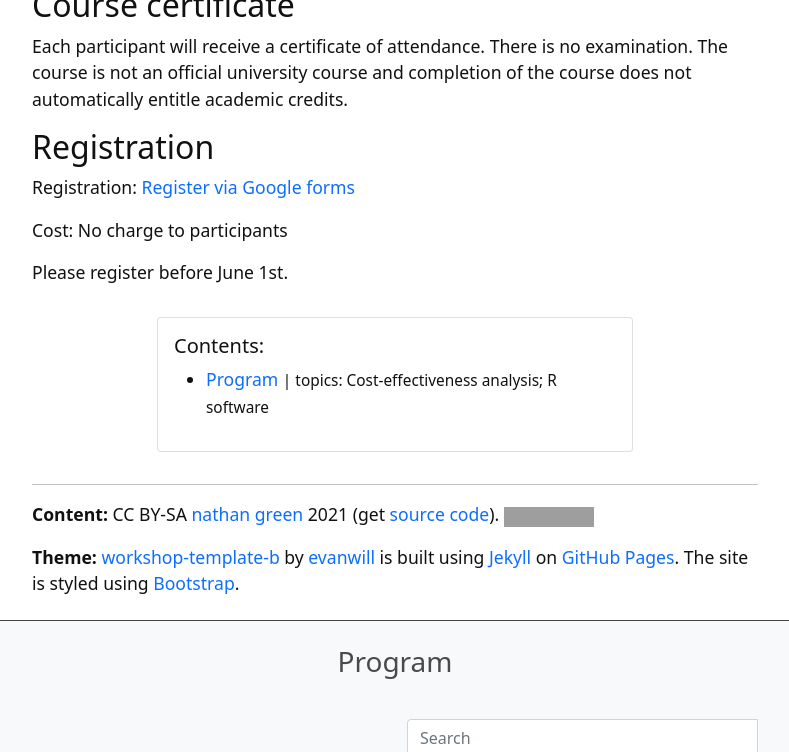
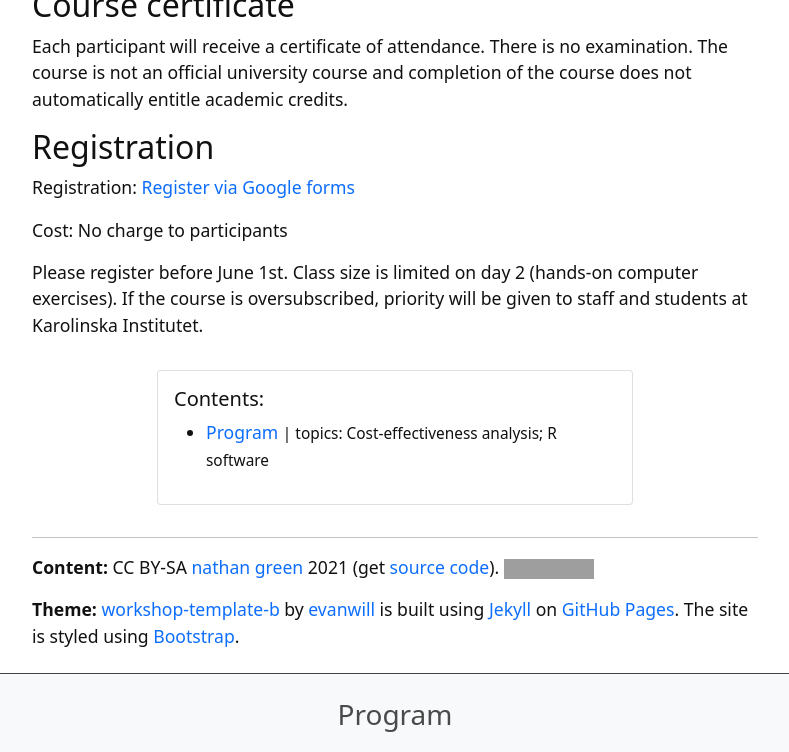
Before and after one commit to n8thangreen/Stockholm-health-economics-course, a Jekyll site: the page built from index.md, in a window 1280 px wide and 900 px high, scrolled down 2063 px, cut to the strip 0-752 px from the top of the window. Shown: the whole strip, without its empty margins (245-1034 px from the left). Built offline with Jekyll 4.4.1, drawn with Linux system fonts in a browser that asks for light colours; grey boxes are pictures that could not be loaded.

Commit message:
Added selection criteria

```diff
--- a/index.md
+++ b/index.md
@@ -62,7 +62,7 @@ Registration: [Register via Google forms](https://forms.gle/iWhDxiLWY4nGW5JEA)
 
 Cost: No charge to participants
 
-Please register before June 1st.
+Please register before June 1st. Class size is limited on day 2 (hands-on computer exercises). If the course is oversubscribed, priority will be given to staff and students at Karolinska Institutet.
 
 {% include toc.html %}
 
```
